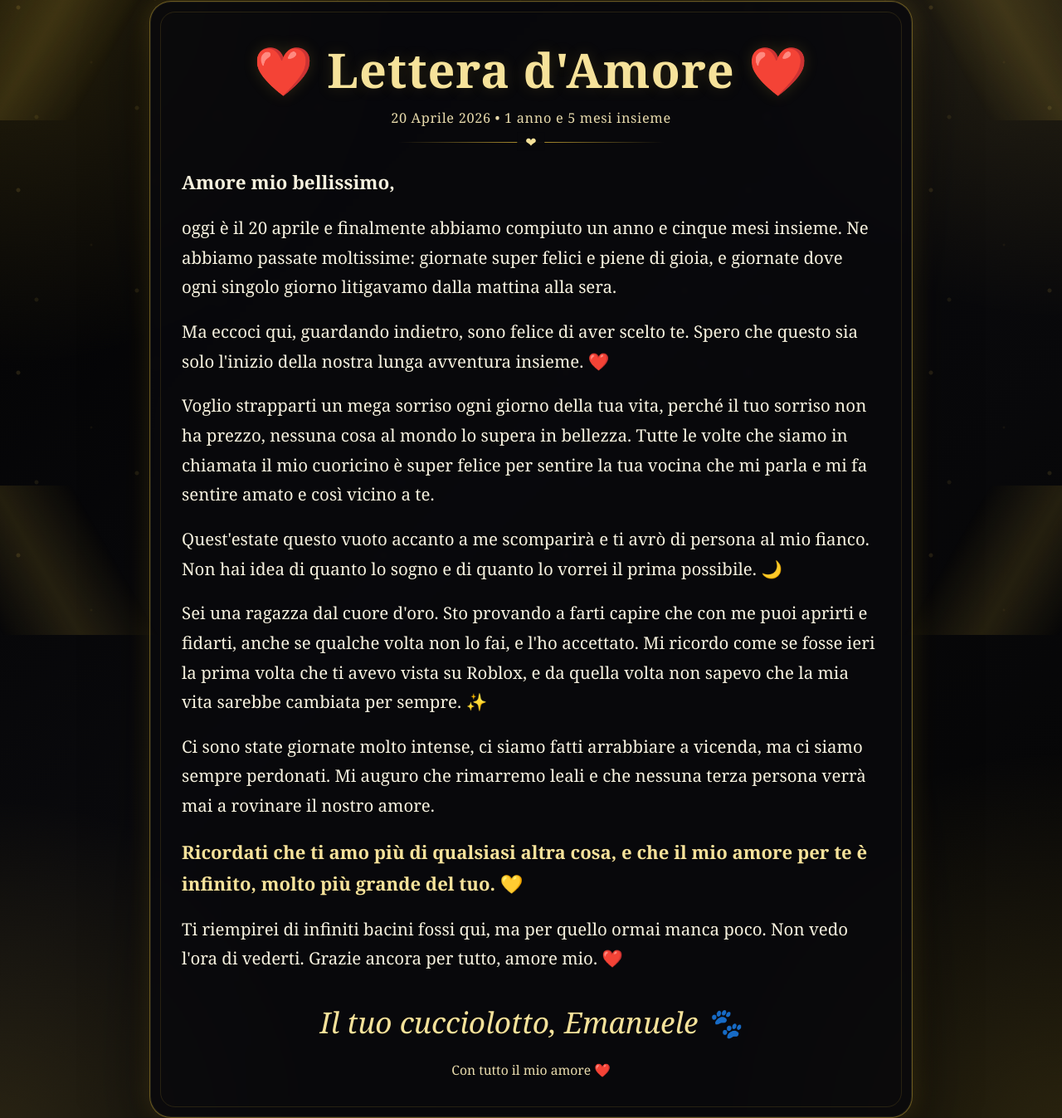
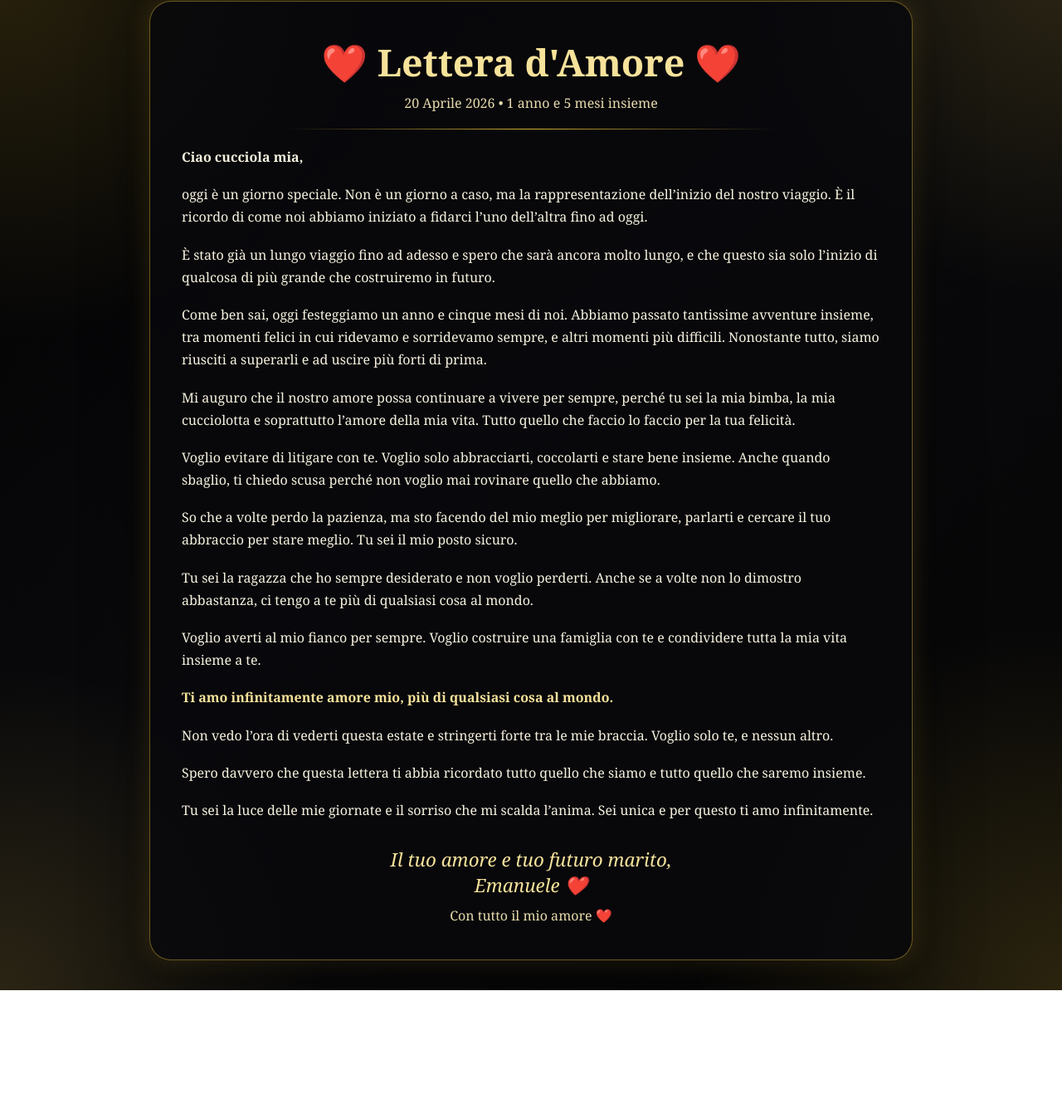
Before and after one commit to ema2003000/lettera-amore, a plain HTML site: page index.html in a window 1280 px wide. Shown: the part 35-1382 px from the top of the page at 83% size. After the commit the page ends 1228 px from the top, so only its background shows below. Drawn offline with Linux system fonts and the light colour scheme.

Commit message:
Update index.html

```diff
--- a/index.html
+++ b/index.html
@@ -3,7 +3,8 @@
 <head>
   <meta charset="UTF-8" />
   <meta name="viewport" content="width=device-width, initial-scale=1.0" />
-  <title>❤️ Lettera d&#39;Amore ❤️</title>
+  <title>❤️ Lettera d'Amore ❤️</title>
+
   <style>
     :root {
       --gold: #d4af37;
@@ -34,36 +35,6 @@
       justify-content: center;
       align-items: center;
       padding: 36px 18px;
-      position: relative;
-      overflow-x: hidden;
-    }
-
-    body::before,
-    body::after {
-      content: "";
-      position: fixed;
-      inset: 0;
-      pointer-events: none;
-    }
-
-    body::before {
-      background:
-        radial-gradient(circle at 10% 20%, rgba(255,215,100,0.18) 0 2px, transparent 3px),
-        radial-gradient(circle at 85% 15%, rgba(255,215,100,0.14) 0 2px, transparent 3px),
-        radial-gradient(circle at 20% 80%, rgba(255,215,100,0.12) 0 2px, transparent 3px),
-        radial-gradient(circle at 75% 75%, rgba(255,215,100,0.16) 0 2px, transparent 3px),
-        radial-gradient(circle at 50% 50%, rgba(255,215,100,0.08) 0 1px, transparent 2px);
-      background-size: 220px 220px;
-      opacity: 0.7;
-    }
-
-    body::after {
-      background:
-        linear-gradient(120deg, transparent 0%, rgba(212,175,55,0.18) 12%, transparent 24%) top left / 55% 180px no-repeat,
-        linear-gradient(-120deg, transparent 0%, rgba(212,175,55,0.18) 12%, transparent 24%) top right / 55% 180px no-repeat,
-        linear-gradient(60deg, transparent 0%, rgba(212,175,55,0.16) 12%, transparent 24%) bottom left / 55% 180px no-repeat,
-        linear-gradient(-60deg, transparent 0%, rgba(212,175,55,0.16) 12%, transparent 24%) bottom right / 55% 180px no-repeat;
-      opacity: 0.9;
     }
 
     .letter {
@@ -74,133 +45,146 @@
       padding: 42px 38px;
       box-shadow:
         0 24px 80px rgba(0, 0, 0, 0.48),
-        0 0 28px var(--shadow),
-        inset 0 0 0 1px rgba(255, 232, 160, 0.08);
-      position: relative;
-      overflow: hidden;
-      backdrop-filter: blur(4px);
-    }
-
-    .letter::before {
-      content: "";
-      position: absolute;
-      inset: 12px;
-      border: 1px solid rgba(212,175,55,0.15);
-      border-radius: 18px;
-      pointer-events: none;
+        0 0 28px var(--shadow);
     }
 
     h1 {
       margin: 0;
       text-align: center;
       color: var(--gold-soft);
-      font-size: clamp(2.1rem, 5vw, 3.6rem);
-      text-shadow: 0 0 18px rgba(212,175,55,0.18);
-      letter-spacing: 1px;
+      font-size: 2.8rem;
     }
 
     .subtitle {
       text-align: center;
+      margin-top: 8px;
       color: var(--muted);
-      margin-top: 8px;
-      font-size: 1.02rem;
-      letter-spacing: 0.04em;
     }
 
     .divider {
-      width: min(320px, 80%);
+      margin: 20px auto;
       height: 1px;
-      margin: 18px auto 28px;
-      background: linear-gradient(
-        90deg,
-        rgba(212,175,55,0),
-        rgba(212,175,55,0.85),
-        rgba(212,175,55,0)
-      );
-      position: relative;
-    }
-
-    .divider::after {
-      content: "❤";
-      position: absolute;
-      left: 50%;
-      top: 50%;
-      transform: translate(-50%, -56%);
-      color: var(--gold-soft);
-      background: rgba(9, 9, 12, 0.96);
-      padding: 0 10px;
-      font-size: 1rem;
-    }
-
-    .content {
-      font-size: clamp(1.04rem, 1.7vw, 1.28rem);
-      line-height: 1.74;
+      width: 70%;
+      background: linear-gradient(to right, transparent, var(--gold), transparent);
     }
 
     .content p {
-      margin: 0 0 18px 0;
-    }
-
-    .opening {
-      font-size: 1.1em;
+      margin-bottom: 18px;
+      line-height: 1.7;
     }
 
     .highlight {
       color: var(--gold-soft);
-      font-weight: 700;
-      font-size: 1.08em;
+      font-weight: bold;
     }
 
     .signature {
       text-align: center;
+      margin-top: 30px;
+      font-size: 1.4rem;
       color: var(--gold-soft);
-      font-size: clamp(1.45rem, 3vw, 2.2rem);
       font-style: italic;
-      margin-top: 28px;
     }
 
     .footer {
       text-align: center;
+      margin-top: 10px;
       color: var(--muted);
-      margin-top: 14px;
-      font-size: 0.98rem;
-    }
-
-    @media (max-width: 640px) {
-      body {
-        padding: 18px 10px;
-      }
-
-      .letter {
-        padding: 28px 20px;
-        border-radius: 20px;
-      }
-
-      .content {
-        line-height: 1.64;
-      }
     }
   </style>
 </head>
+
 <body>
+
   <main class="letter">
-    <h1>❤️ Lettera d&#39;Amore ❤️</h1>
+
+    <h1>❤️ Lettera d'Amore ❤️</h1>
     <div class="subtitle">20 Aprile 2026 • 1 anno e 5 mesi insieme</div>
     <div class="divider"></div>
 
     <section class="content">
-      <p class="opening"><strong>Amore mio bellissimo,</strong></p>
-<p>oggi è il 20 aprile e finalmente abbiamo compiuto un anno e cinque mesi insieme. Ne abbiamo passate moltissime: giornate super felici e piene di gioia, e giornate dove ogni singolo giorno litigavamo dalla mattina alla sera.</p>
-<p>Ma eccoci qui, guardando indietro, sono felice di aver scelto te. Spero che questo sia solo l&#39;inizio della nostra lunga avventura insieme. ❤️</p>
-<p>Voglio strapparti un mega sorriso ogni giorno della tua vita, perché il tuo sorriso non ha prezzo, nessuna cosa al mondo lo supera in bellezza. Tutte le volte che siamo in chiamata il mio cuoricino è super felice per sentire la tua vocina che mi parla e mi fa sentire amato e così vicino a te.</p>
-<p>Quest&#39;estate questo vuoto accanto a me scomparirà e ti avrò di persona al mio fianco. Non hai idea di quanto lo sogno e di quanto lo vorrei il prima possibile. 🌙</p>
-<p>Sei una ragazza dal cuore d&#39;oro. Sto provando a farti capire che con me puoi aprirti e fidarti, anche se qualche volta non lo fai, e l&#39;ho accettato. Mi ricordo come se fosse ieri la prima volta che ti avevo vista su Roblox, e da quella volta non sapevo che la mia vita sarebbe cambiata per sempre. ✨</p>
-<p>Ci sono state giornate molto intense, ci siamo fatti arrabbiare a vicenda, ma ci siamo sempre perdonati. Mi auguro che rimarremo leali e che nessuna terza persona verrà mai a rovinare il nostro amore.</p>
-<p class="highlight">Ricordati che ti amo più di qualsiasi altra cosa, e che il mio amore per te è infinito, molto più grande del tuo. 💛</p>
-<p>Ti riempirei di infiniti bacini fossi qui, ma per quello ormai manca poco. Non vedo l&#39;ora di vederti. Grazie ancora per tutto, amore mio. ❤️</p>
-<div class="signature">Il tuo cucciolotto, Emanuele 🐾</div>
-      <div class="footer">Con tutto il mio amore ❤️</div>
+
+      <p><strong>Ciao cucciola mia,</strong></p>
+
+      <p>
+        oggi è un giorno speciale. Non è un giorno a caso, ma la rappresentazione
+        dell’inizio del nostro viaggio. È il ricordo di come noi abbiamo iniziato
+        a fidarci l’uno dell’altra fino ad oggi.
+      </p>
+
+      <p>
+        È stato già un lungo viaggio fino ad adesso e spero che sarà ancora molto
+        lungo, e che questo sia solo l’inizio di qualcosa di più grande che
+        costruiremo in futuro.
+      </p>
+
+      <p>
+        Come ben sai, oggi festeggiamo un anno e cinque mesi di noi. Abbiamo passato
+        tantissime avventure insieme, tra momenti felici in cui ridevamo e
+        sorridevamo sempre, e altri momenti più difficili. Nonostante tutto,
+        siamo riusciti a superarli e ad uscire più forti di prima.
+      </p>
+
+      <p>
+        Mi auguro che il nostro amore possa continuare a vivere per sempre,
+        perché tu sei la mia bimba, la mia cucciolotta e soprattutto l’amore
+        della mia vita. Tutto quello che faccio lo faccio per la tua felicità.
+      </p>
+
+      <p>
+        Voglio evitare di litigare con te. Voglio solo abbracciarti, coccolarti
+        e stare bene insieme. Anche quando sbaglio, ti chiedo scusa perché non
+        voglio mai rovinare quello che abbiamo.
+      </p>
+
+      <p>
+        So che a volte perdo la pazienza, ma sto facendo del mio meglio per
+        migliorare, parlarti e cercare il tuo abbraccio per stare meglio.
+        Tu sei il mio posto sicuro.
+      </p>
+
+      <p>
+        Tu sei la ragazza che ho sempre desiderato e non voglio perderti.
+        Anche se a volte non lo dimostro abbastanza, ci tengo a te più di
+        qualsiasi cosa al mondo.
+      </p>
+
+      <p>
+        Voglio averti al mio fianco per sempre. Voglio costruire una famiglia
+        con te e condividere tutta la mia vita insieme a te.
+      </p>
+
+      <p class="highlight">
+        Ti amo infinitamente amore mio, più di qualsiasi cosa al mondo.
+      </p>
+
+      <p>
+        Non vedo l’ora di vederti questa estate e stringerti forte tra le mie
+        braccia. Voglio solo te, e nessun altro.
+      </p>
+
+      <p>
+        Spero davvero che questa lettera ti abbia ricordato tutto quello che
+        siamo e tutto quello che saremo insieme.
+      </p>
+
+      <p>
+        Tu sei la luce delle mie giornate e il sorriso che mi scalda l’anima.
+        Sei unica e per questo ti amo infinitamente.
+      </p>
+
+      <div class="signature">
+        Il tuo amore e tuo futuro marito,<br>
+        Emanuele ❤️
+      </div>
+
+      <div class="footer">
+        Con tutto il mio amore ❤️
+      </div>
+
     </section>
+
   </main>
+
 </body>
 </html>
```
